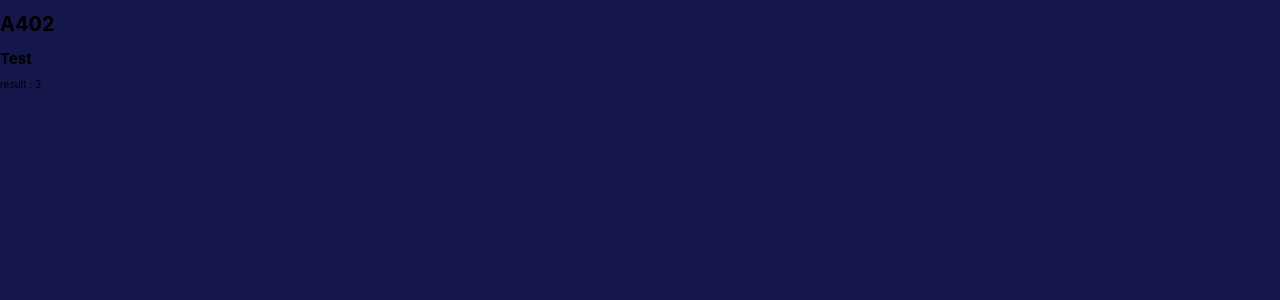
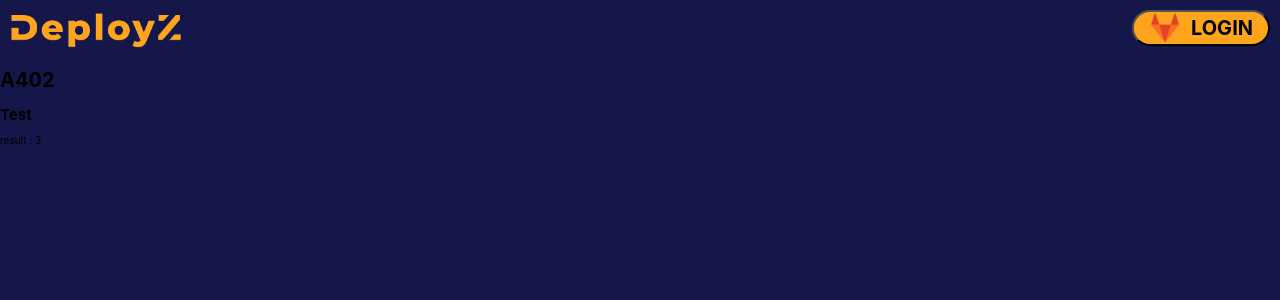
Before and after one commit to 2kjin/DeployZ, a React (Vite) app in the folder frontend/: page / in a window 1280 px wide. Shown: the top 300 px of the page. Built offline with nearby package versions, Linux system fonts and the light colour scheme.

Commit message:
✨ feat : header 추가

```diff
--- /dev/null
+++ b/frontend/src/components/common/Header.tsx
@@ -0,0 +1,37 @@
+import styled from "styled-components";
+import { theme } from "@/styles/theme"
+
+export default function Header() {
+  return (
+  <Container>
+    <Logo alt="logo" src="src/assets/logo.png"/>
+    <Loginbtn><Gitlab alt="gitlab" src="src/assets/gitlab.png"/>LOGIN</Loginbtn>
+  </Container>
+  )
+}
+
+const Container = styled.div`
+  display : flex;
+  justify-content: space-between;
+  height : 7vh;
+  width : 100vw;
+  /* background-color : ${theme.colors.secondary}; */
+`
+const Logo = styled.img`
+  padding : 0.5rem;
+`
+const Loginbtn = styled.button`
+  display: flex;
+  justify-content: center;
+  align-items: center;
+  background-color: ${theme.colors.secondary};
+  border-radius: 3rem;
+  padding: 1.5rem;
+  margin: 1rem;
+  font-size: 2rem;
+  font-weight: bold;
+`
+const Gitlab = styled.img`
+  height : 4vh;
+  padding: 0 1rem 0 0;
+`
--- a/frontend/src/pages/AppPage.tsx
+++ b/frontend/src/pages/AppPage.tsx
@@ -1,4 +1,6 @@
 import { useState } from "react";
+import styled from "styled-components";
+import Header from "@components/common/Header";
 
 function App() {
   const [test, setTest] = useState("Test");
@@ -8,6 +10,7 @@ function App() {
 
   return (
     <>
+      <Header/>
       <h1>A402</h1>
       <h2>{test}</h2>
       <div>result : {tempFunc(1, 2)}</div>
```
Also changed, not shown: frontend/src/assets/gitlab.png (added), frontend/src/assets/logo.png (added).
